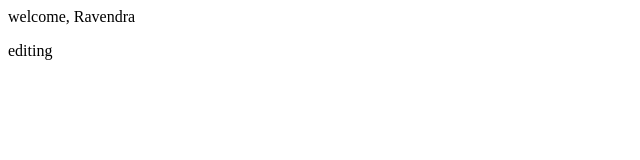
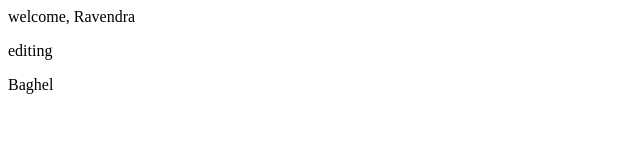
Before and after one commit to RavendrakumarBaghel/Awesome, a plain HTML site: page index.html in a window 1280 px wide. Shown: the full height of the page, 0-640 px from the left. Drawn offline with Linux system fonts and the light colour scheme.

Commit message:
added baghel

```diff
--- a/index.html
+++ b/index.html
@@ -2,4 +2,5 @@
 <title> this is my first time git</title>
 <p>welcome, Ravendra</p>
 <p>editing</p>
+<P>Baghel</p>
 </html>
```
